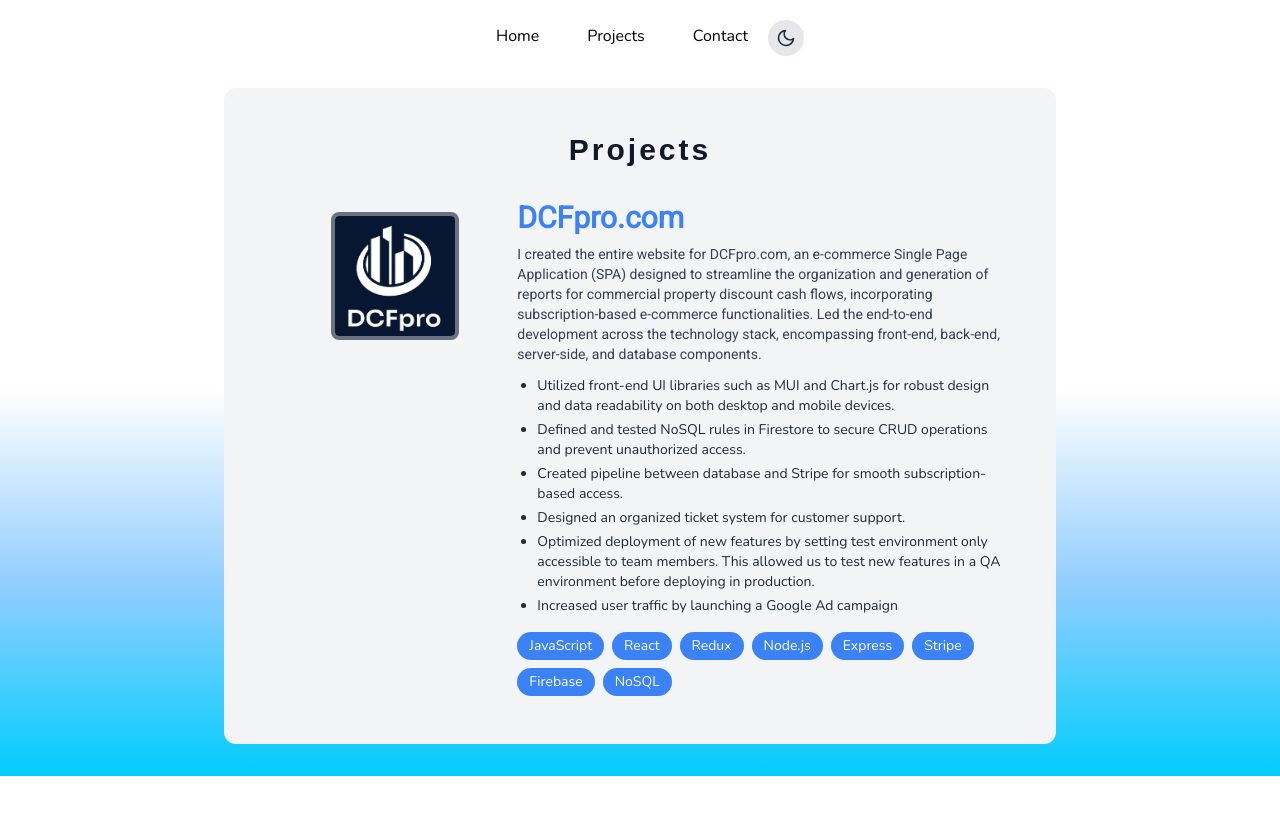
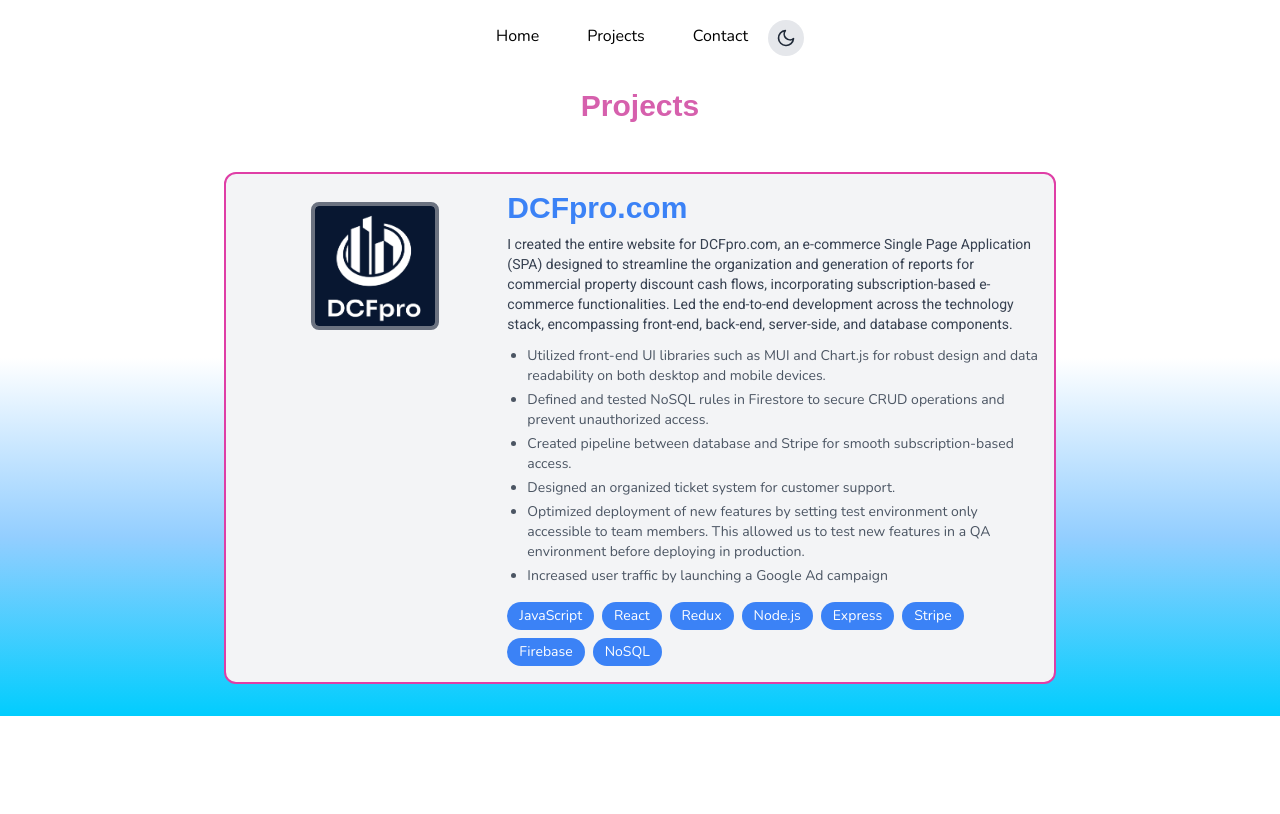
Before and after one commit to Feierstein1/ProfilePage, a Next.js app: page /projects in a window 1280 px wide. Shown: the top 814 px of the page. Built offline with nearby package versions, Linux system fonts and the light colour scheme; a web font is replaced by a local one.

Commit message:
major fixes to site

```diff
--- a/src/components/contact/ContactForm.tsx
+++ b/src/components/contact/ContactForm.tsx
@@ -119,8 +119,8 @@
 
 const SuccessfulMessage = () => {
   return (
-      <div className="flex justify-center p-2 mb-4 bg-green-600 border-2 border-green-800 ">
-        <h2 className="text-white">Email Successfull Sent!</h2>
+      <div className="flex justify-center p-2 mb-4 ">
+        <h2 className="font-bold text-vaporwave_dark_pink">Email Successfull Sent!</h2>
       </div>
   )
 }
--- a/src/components/layout/HeaderBar.tsx
+++ b/src/components/layout/HeaderBar.tsx
@@ -18,7 +18,7 @@
         return () => window.removeEventListener("scroll", handleScroll);
     }, []);
 
-    const style = "p-5 justify-center transform transition-all duration-500 ease-in-out hover:scale-110 hover:text-blue-500"
+    const style = "p-5 justify-center transform transition-all duration-500 ease-in-out hover:scale-110 hover:text-vaporwave_dark_pink dark:hover:text-vaporwave_pink"
 
     return (
         <>
--- a/src/components/layout/ToggleLightDark.tsx
+++ b/src/components/layout/ToggleLightDark.tsx
@@ -34,7 +34,7 @@
   return (
     <button
       onClick={toggleTheme}
-      className="p-2 rounded-full transition-colors bg-gray-200 dark:bg-gray-800 text-gray-800 dark:text-gray-200"
+      className="p-2 text-gray-800 transition-colors bg-gray-200 rounded-full dark:bg-gray-800 hover:bg-gray-800 hover:text-gray-200 dark:hover:bg-gray-200 dark:hover:text-gray-800 dark:text-gray-200"
     >
       {theme === "light" ? <FiMoon size={20} /> : <FiSun size={20} />}
     </button>
--- a/src/components/profile/CatInteraction.tsx
+++ b/src/components/profile/CatInteraction.tsx
@@ -35,7 +35,7 @@
   }, [mouseX]);
 
   return (
-    <div className="fixed right-0 w-64 overflow-visible h-[35rem] bottom-20">
+    <div className="fixed right-0 w-64 overflow-visible h-[35rem] bottom-20 hidden lg:block">
 
     {/* Cat Arm */}
     {swipe && (
--- a/src/components/profile/Profile.tsx
+++ b/src/components/profile/Profile.tsx
@@ -90,7 +90,7 @@
 const ResumeLink = () => {
   return (
     <>
-      <a href="/resume" className="p-2 text-white rounded-full bg-vaporwave_blue hover:bg-vaporwave_dark_blue dark:bg-vaporwave_dark_pink dark:hover:bg-vaporwave_pink">
+      <a href="/resume" className="p-2 text-white rounded-full bg-vaporwave_dark_blue hover:bg-vaporwave_blue dark:bg-vaporwave_pink dark:hover:bg-vaporwave_dark_pink">
         <b>View Resume</b>
       </a>
     </>
--- a/src/components/projects/Projects.tsx
+++ b/src/components/projects/Projects.tsx
@@ -33,13 +33,9 @@
 const Projects = () => {
   return (
     <div className="pt-14 bg-vaporwave-gradient">
-      <div id="container" className="flex flex-col w-full max-w-4xl p-8 mx-auto space-y-8 ">
-        <div className="max-w-4xl p-8 mx-auto space-y-6 bg-gray-100 dark:bg-gray-900 dark:border-gray-700 rounded-xl">
-          <div className="pt-3 text-center">
-            <h1 className="pb-4 text-3xl font-bold tracking-widest text-gray-900 font-saira dark:text-gray-100">Projects</h1>
-            <ProjectListContainer projects={projectsArr} />
-          </div>
-        </div>
+      <div id="container" className="flex flex-col w-full max-w-4xl p-8 mx-auto space-y-8">
+        <h1 className="pb-4 text-3xl font-bold text-center text-vaporwave_pink font-saira">Projects</h1>
+        <ProjectListContainer projects={projectsArr} />
       </div>
     </div>
   );
@@ -60,7 +56,7 @@
   const [isDescriptionOpen, setIsDescriptionOpen] = useState(false);
 
   return (
-    <div key={title} className="flex flex-col justify-between p-4 md:flex-row border-brackets-horz">
+    <div className="flex flex-col justify-between p-4 bg-gray-100 border-2 border-vaporwave_dark_pink md:flex-row dark:bg-gray-800 rounded-xl">
       <div className="flex justify-center md:w-1/3">
         {image && (
           <a href={url || "#"} target="_blank" rel="noopener noreferrer">
@@ -70,7 +66,7 @@
       </div>
       <div className="w-full md:w-2/3">
         <div>
-          <h1 className="pb-2 text-xl font-bold text-left sm:text-3xl">
+          <h1 className="pb-2 text-xl font-bold text-left sm:text-3xl font-saira">
             {url ? (
               <a href={url} target="_blank" rel="noopener noreferrer" className="text-blue-500 hover:underline">
                 {title}
@@ -107,7 +103,7 @@
 
 const DescriptionList = ({ list }) => {
   return (
-    <ul className="pl-5 text-sm text-left text-gray-800 list-disc dark:text-gray-300">
+    <ul className="pl-5 text-sm text-left text-gray-600 list-disc dark:text-gray-400">
       {list.map((item, i) => (
         <li key={i} className="pb-1">{item}</li>
       ))}
```
